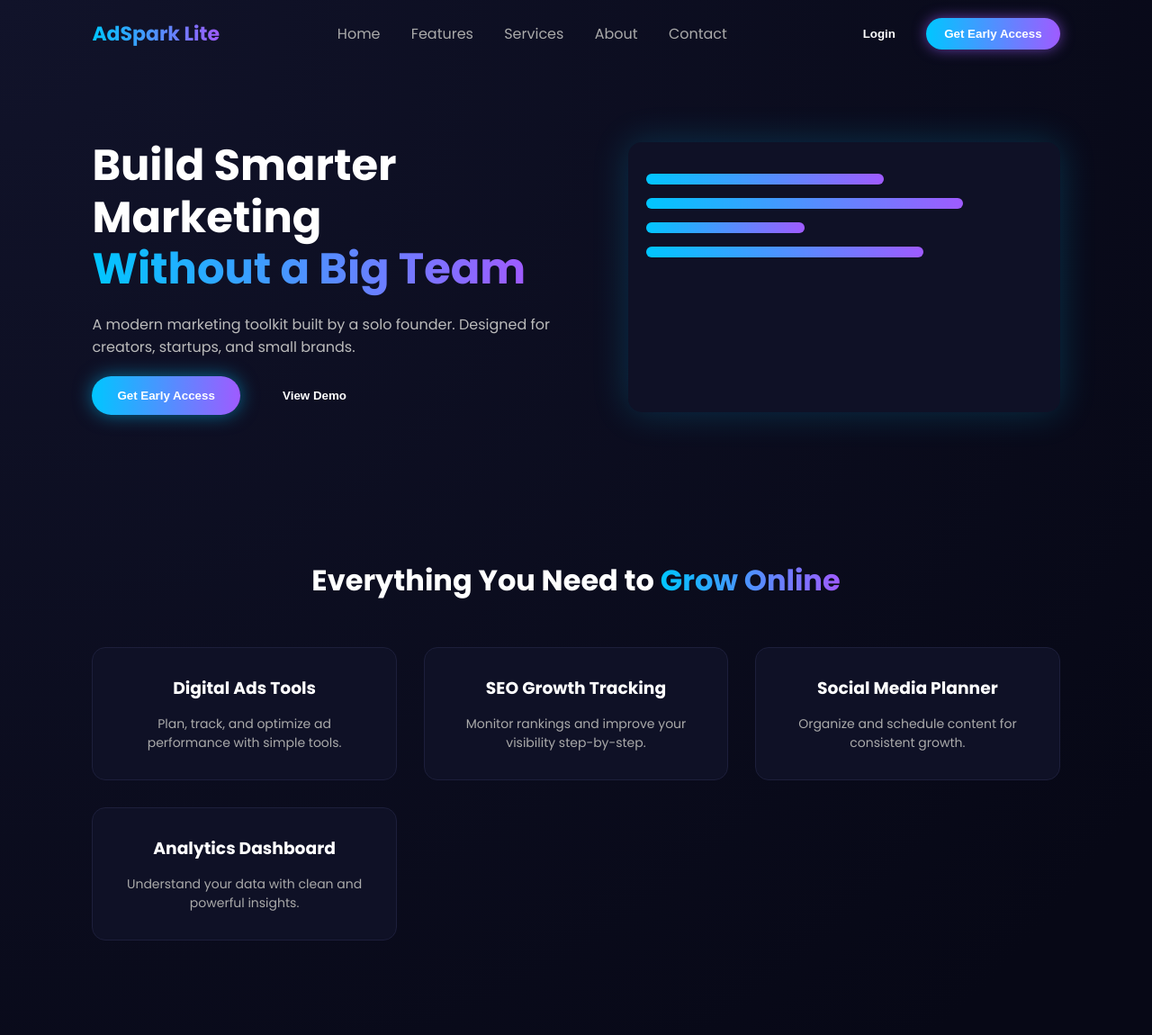
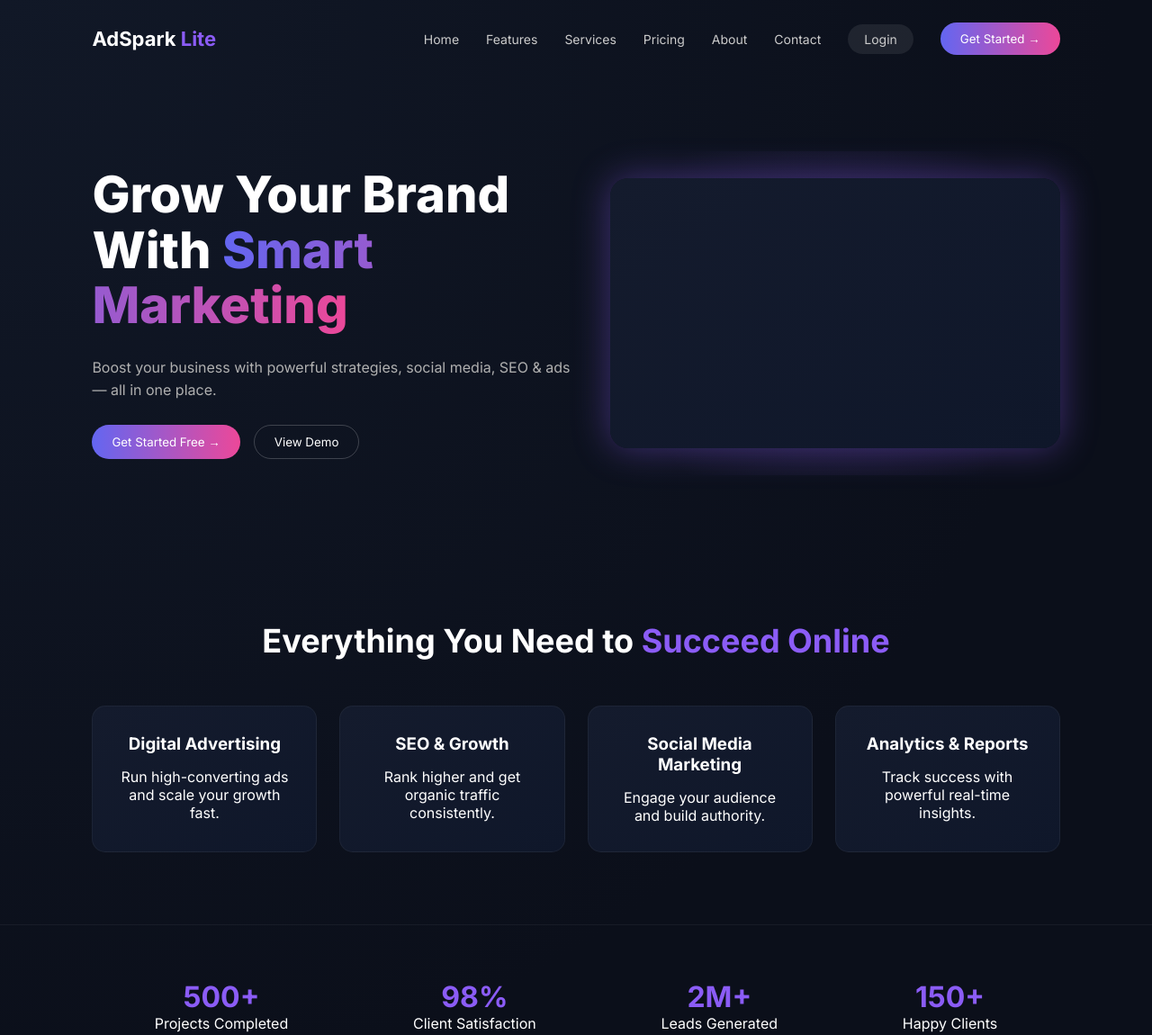
Before and after one commit to zeiterjosh-cloud/adsparklite-, a plain HTML site: page index.html in a window 1280 px wide. Shown: the top 1150 px of the page at 90% size. Drawn offline with Linux system fonts and the light colour scheme.

Commit message:
Update index.html

```diff
--- a/index.html
+++ b/index.html
@@ -4,143 +4,142 @@
 <meta charset="UTF-8">
 <meta name="viewport" content="width=device-width, initial-scale=1.0">
 <title>AdSpark Lite</title>
-
-<link href="https://fonts.googleapis.com/css2?family=Poppins:wght@300;400;600;700&display=swap" rel="stylesheet">
+<link href="https://fonts.googleapis.com/css2?family=Inter:wght@400;600;700;800&display=swap" rel="stylesheet">
 
 <style>
 * {
   margin: 0;
   padding: 0;
   box-sizing: border-box;
+  font-family: 'Inter', sans-serif;
 }
 
 body {
-    font-family: 'Poppins', sans-serif;
-    background: radial-gradient(circle at top left, #11132a, #070816 70%);
+  background: radial-gradient(circle at top left, #111827, #0b0f1a 60%);
   color: white;
   overflow-x: hidden;
 }
 
 /* NAVBAR */
-header {
+nav {
   display: flex;
   justify-content: space-between;
   align-items: center;
-    padding: 20px 8%;
+  padding: 25px 8%;
 }
 
 .logo {
   font-size: 22px;
   font-weight: 700;
-    background: linear-gradient(90deg,#00c6ff,#9f5bff);
-    -webkit-background-clip: text;
-    -webkit-text-fill-color: transparent;
 }
 
-nav a {
-    margin: 0 15px;
-    text-decoration: none;
-    color: #aaa;
-    font-weight: 500;
-    transition: .3s;
+.logo span {
+  color: #8b5cf6;
 }
 
-nav a:hover {
+.nav-links {
+  display: flex;
+  gap: 30px;
+  align-items: center;
+}
+
+.nav-links a {
+  color: #ccc;
+  text-decoration: none;
+  font-size: 14px;
+  transition: 0.3s;
+}
+
+.nav-links a:hover {
   color: white;
 }
 
-.nav-buttons button {
-    padding: 10px 20px;
-    border-radius: 25px;
-    border: none;
-    font-weight: 600;
-    cursor: pointer;
+.login-btn {
+  padding: 8px 18px;
+  border-radius: 20px;
+  background: rgba(255,255,255,0.08);
 }
 
-.login-btn {
-    background: transparent;
-    border: 1px solid #555;
+.primary-btn {
+  padding: 10px 22px;
+  border-radius: 25px;
+  background: linear-gradient(90deg, #6366f1, #ec4899);
+  border: none;
   color: white;
+  cursor: pointer;
+  transition: 0.3s;
 }
 
-.cta-btn {
-    background: linear-gradient(90deg,#00c6ff,#9f5bff);
-    color: white;
-    margin-left: 10px;
-    box-shadow: 0 0 15px rgba(159,91,255,.6);
+.primary-btn:hover {
+  box-shadow: 0 0 20px #8b5cf6;
+  transform: translateY(-2px);
 }
 
 /* HERO */
 .hero {
   display: flex;
+  justify-content: space-between;
   align-items: center;
-    justify-content: space-between;
-    padding: 80px 8%;
-    flex-wrap: wrap;
+  padding: 100px 8%;
 }
 
 .hero-text {
   max-width: 550px;
 }
 
-.hero-text h1 {
-    font-size: 48px;
-    line-height: 1.2;
+.hero h1 {
+  font-size: 56px;
+  font-weight: 800;
+  line-height: 1.1;
 }
 
-.gradient-text {
-    background: linear-gradient(90deg,#00c6ff,#9f5bff);
+.hero h1 span {
+  background: linear-gradient(90deg, #6366f1, #ec4899);
   -webkit-background-clip: text;
   -webkit-text-fill-color: transparent;
 }
 
-.hero-text p {
-    margin: 20px 0;
-    color: #bbb;
+.hero p {
+  margin: 25px 0;
+  color: #b0b0b0;
+  line-height: 1.6;
 }
 
-.hero-buttons button {
-    padding: 14px 28px;
-    border-radius: 30px;
-    border: none;
-    margin-right: 15px;
-    font-weight: 600;
+.hero-buttons {
+  display: flex;
+  gap: 15px;
+  margin-top: 25px;
+}
+
+.secondary-btn {
+  padding: 10px 22px;
+  border-radius: 25px;
+  background: transparent;
+  border: 1px solid rgba(255,255,255,0.2);
+  color: white;
   cursor: pointer;
 }
 
-.primary-btn {
-    background: linear-gradient(90deg,#00c6ff,#9f5bff);
-    box-shadow: 0 0 20px rgba(0,198,255,.5);
-    color: white;
+/* MOCK DASHBOARD */
+.dashboard {
+  width: 500px;
+  height: 300px;
+  background: linear-gradient(145deg, #141b2d, #0f172a);
+  border-radius: 20px;
+  box-shadow: 0 0 40px rgba(139,92,246,0.4);
+  position: relative;
 }
 
-.secondary-btn {
-    background: transparent;
-    border: 1px solid #555;
-    color: white;
+.dashboard::after {
+  content: "";
+  position: absolute;
+  width: 120%;
+  height: 120%;
+  top: -10%;
+  left: -10%;
+  background: radial-gradient(circle, rgba(139,92,246,0.2), transparent 70%);
+  z-index: -1;
 }
-
-/* HERO MOCK DASHBOARD */
-.dashboard {
-    width: 480px;
-    height: 300px;
-    background: #0f1126;
-    border-radius: 15px;
-    box-shadow: 0 0 40px rgba(0,198,255,.2);
-    padding: 20px;
-}
-
-.bar {
-    height: 12px;
-    background: linear-gradient(90deg,#00c6ff,#9f5bff);
-    margin: 15px 0;
-    border-radius: 10px;
-}
-
-.bar:nth-child(1){ width: 60%;}
-.bar:nth-child(2){ width: 80%;}
-.bar:nth-child(3){ width: 40%;}
-.bar:nth-child(4){ width: 70%;}
 
 /* FEATURES */
 .features {
@@ -149,191 +148,187 @@ nav a:hover {
 }
 
 .features h2 {
-    font-size: 32px;
+  font-size: 36px;
   margin-bottom: 50px;
+}
+
+.features h2 span {
+  color: #8b5cf6;
 }
 
 .feature-grid {
   display: grid;
-    grid-template-columns: repeat(auto-fit,minmax(250px,1fr));
-    gap: 30px;
+  grid-template-columns: repeat(auto-fit, minmax(230px, 1fr));
+  gap: 25px;
 }
 
-.card {
-    background: #0f1126;
+.feature-card {
+  background: linear-gradient(145deg, #141b2d, #0f172a);
   padding: 30px;
   border-radius: 15px;
-    transition: .3s;
-    border: 1px solid #1d1f3b;
+  transition: 0.3s;
+  border: 1px solid rgba(255,255,255,0.05);
 }
 
-.card:hover {
-    transform: translateY(-10px);
-    box-shadow: 0 0 25px rgba(159,91,255,.4);
+.feature-card:hover {
+  transform: translateY(-8px);
+  box-shadow: 0 0 25px rgba(139,92,246,0.4);
 }
 
-.card h3 {
+.feature-card h3 {
   margin-bottom: 15px;
-}
-
-.card p {
-    color: #aaa;
-    font-size: 14px;
 }
 
 /* STATS */
 .stats {
-    padding: 60px 8%;
   display: flex;
   justify-content: space-around;
+  padding: 60px 8%;
+  border-top: 1px solid rgba(255,255,255,0.05);
+  border-bottom: 1px solid rgba(255,255,255,0.05);
+}
+
+.stat {
   text-align: center;
-    flex-wrap: wrap;
 }
 
 .stat h3 {
-    font-size: 30px;
-    background: linear-gradient(90deg,#00c6ff,#9f5bff);
-    -webkit-background-clip: text;
-    -webkit-text-fill-color: transparent;
+  font-size: 32px;
+  color: #8b5cf6;
 }
 
-.stat p {
-    color: #aaa;
+/* CTA */
+.cta {
+  margin: 80px 8%;
+  padding: 50px;
+  border-radius: 20px;
+  background: linear-gradient(145deg, #141b2d, #0f172a);
+  display: flex;
+  justify-content: space-between;
+  align-items: center;
 }
 
-/* CTA SECTION */
-.cta-section {
-    margin: 80px 8%;
-    background: linear-gradient(90deg,#11132a,#0f1126);
-    padding: 50px;
-    border-radius: 20px;
-    text-align: center;
-    box-shadow: 0 0 40px rgba(159,91,255,.3);
-}
-
-.cta-section input {
-    padding: 14px;
+.cta input {
+  padding: 12px 20px;
   width: 250px;
-    border-radius: 30px;
+  border-radius: 25px;
   border: none;
-    margin-right: 10px;
-}
-
-.cta-section button {
-    padding: 14px 30px;
-    border-radius: 30px;
-    border: none;
-    background: linear-gradient(90deg,#00c6ff,#9f5bff);
-    color: white;
-    cursor: pointer;
+  margin-right: 15px;
+  outline: none;
 }
 
 /* FOOTER */
 footer {
   padding: 40px 8%;
-    text-align: center;
-    color: #777;
+  display: flex;
+  justify-content: space-between;
+  color: #888;
   font-size: 14px;
 }
 
-/* RESPONSIVE */
-@media(max-width:900px){
+@media(max-width: 900px){
   .hero {
     flex-direction: column;
     text-align: center;
   }
 
   .dashboard {
-        margin-top: 40px;
+    margin-top: 50px;
+    width: 100%;
+  }
+
+  .cta {
+    flex-direction: column;
+    gap: 20px;
+    text-align: center;
   }
 }
 </style>
 </head>
+
 <body>
 
-<header>
-    <div class="logo">AdSpark Lite</div>
 <nav>
+  <div class="logo">AdSpark <span>Lite</span></div>
+  <div class="nav-links">
     <a href="#">Home</a>
     <a href="#">Features</a>
     <a href="#">Services</a>
+    <a href="#">Pricing</a>
     <a href="#">About</a>
     <a href="#">Contact</a>
+    <a class="login-btn" href="#">Login</a>
+    <button class="primary-btn">Get Started →</button>
+  </div>
 </nav>
-    <div class="nav-buttons">
-        <button class="login-btn">Login</button>
-        <button class="cta-btn">Get Early Access</button>
-    </div>
-</header>
 
 <section class="hero">
   <div class="hero-text">
-        <h1>Build Smarter Marketing <br> <span class="gradient-text">Without a Big Team</span></h1>
-        <p>A modern marketing toolkit built by a solo founder. Designed for creators, startups, and small brands.</p>
+    <h1>Grow Your Brand With <span>Smart Marketing</span></h1>
+    <p>Boost your business with powerful strategies, social media, SEO & ads — all in one place.</p>
     <div class="hero-buttons">
-            <button class="primary-btn">Get Early Access</button>
+      <button class="primary-btn">Get Started Free →</button>
       <button class="secondary-btn">View Demo</button>
     </div>
   </div>
-
-    <div class="dashboard">
-        <div class="bar"></div>
-        <div class="bar"></div>
-        <div class="bar"></div>
-        <div class="bar"></div>
-    </div>
+  <div class="dashboard"></div>
 </section>
 
 <section class="features">
-    <h2>Everything You Need to <span class="gradient-text">Grow Online</span></h2>
+  <h2>Everything You Need to <span>Succeed Online</span></h2>
   <div class="feature-grid">
-        <div class="card">
-            <h3>Digital Ads Tools</h3>
-            <p>Plan, track, and optimize ad performance with simple tools.</p>
+    <div class="feature-card">
+      <h3>Digital Advertising</h3>
+      <p>Run high-converting ads and scale your growth fast.</p>
     </div>
-        <div class="card">
-            <h3>SEO Growth Tracking</h3>
-            <p>Monitor rankings and improve your visibility step-by-step.</p>
+    <div class="feature-card">
+      <h3>SEO & Growth</h3>
+      <p>Rank higher and get organic traffic consistently.</p>
     </div>
-        <div class="card">
-            <h3>Social Media Planner</h3>
-            <p>Organize and schedule content for consistent growth.</p>
+    <div class="feature-card">
+      <h3>Social Media Marketing</h3>
+      <p>Engage your audience and build authority.</p>
     </div>
-        <div class="card">
-            <h3>Analytics Dashboard</h3>
-            <p>Understand your data with clean and powerful insights.</p>
+    <div class="feature-card">
+      <h3>Analytics & Reports</h3>
+      <p>Track success with powerful real-time insights.</p>
     </div>
   </div>
 </section>
 
 <section class="stats">
   <div class="stat">
-        <h3>1</h3>
-        <p>Solo Founder</p>
+    <h3>500+</h3>
+    <p>Projects Completed</p>
   </div>
   <div class="stat">
-        <h3>100+</h3>
-        <p>Hours Building</p>
+    <h3>98%</h3>
+    <p>Client Satisfaction</p>
   </div>
   <div class="stat">
-        <h3>Beta</h3>
-        <p>Launching Soon</p>
+    <h3>2M+</h3>
+    <p>Leads Generated</p>
   </div>
   <div class="stat">
-        <h3>Early</h3>
-        <p>User Access</p>
+    <h3>150+</h3>
+    <p>Happy Clients</p>
   </div>
 </section>
 
-<section class="cta-section">
-    <h2>Join The Early Access List</h2>
-    <p style="color:#aaa;margin:15px 0;">Be one of the first users shaping the platform.</p>
+<section class="cta">
+  <div>
+    <h2>Ready to Elevate Your Business?</h2>
+    <p style="color:#aaa;">Start your marketing journey today — it's free.</p>
+  </div>
+  <div>
     <input type="email" placeholder="Enter your email">
-    <button>Get Early Access</button>
+    <button class="primary-btn">Get Started →</button>
+  </div>
 </section>
 
 <footer>
-    © 2026 AdSpark Lite. Built by a solo founder.
+  <div>© 2026 AdSpark Lite. All rights reserved.</div>
+  <div>Twitter • Instagram • LinkedIn</div>
 </footer>
 
 </body>
```
Lines whose indentation alone changed are shown as unchanged.
